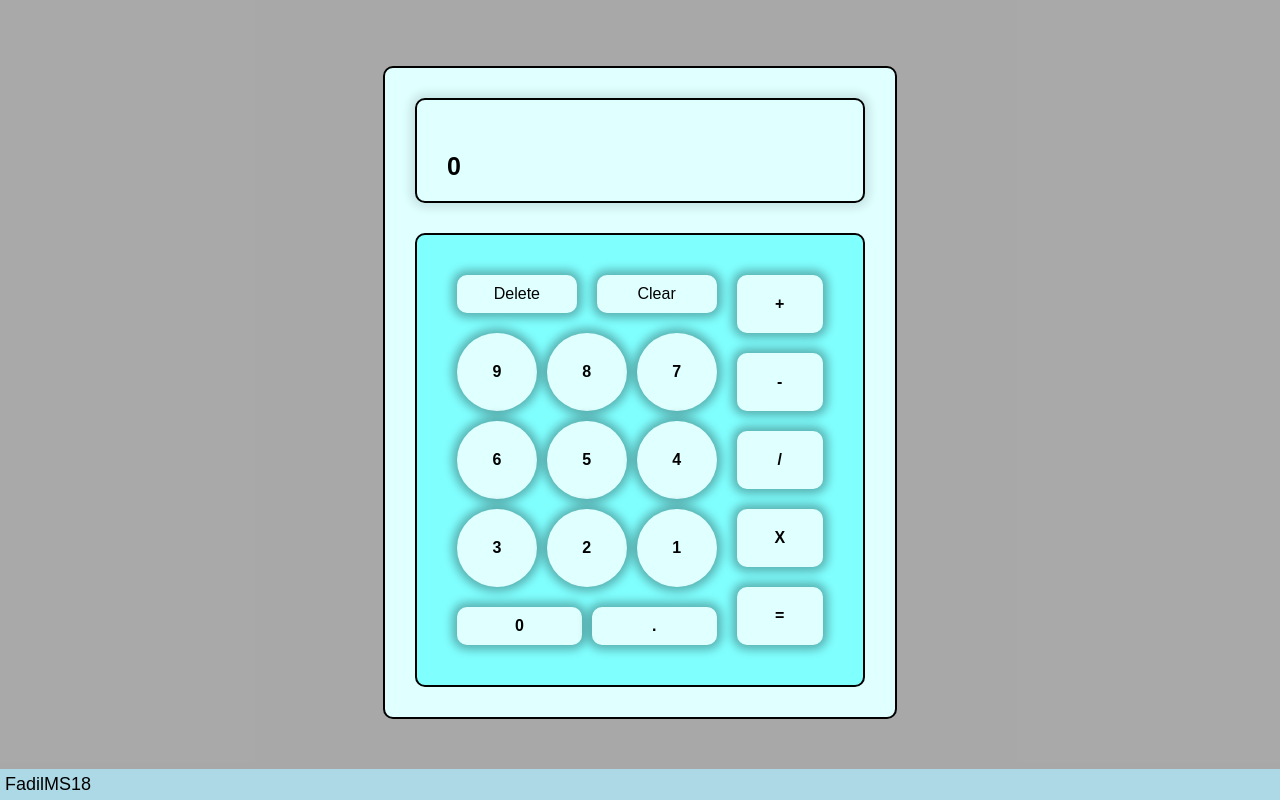
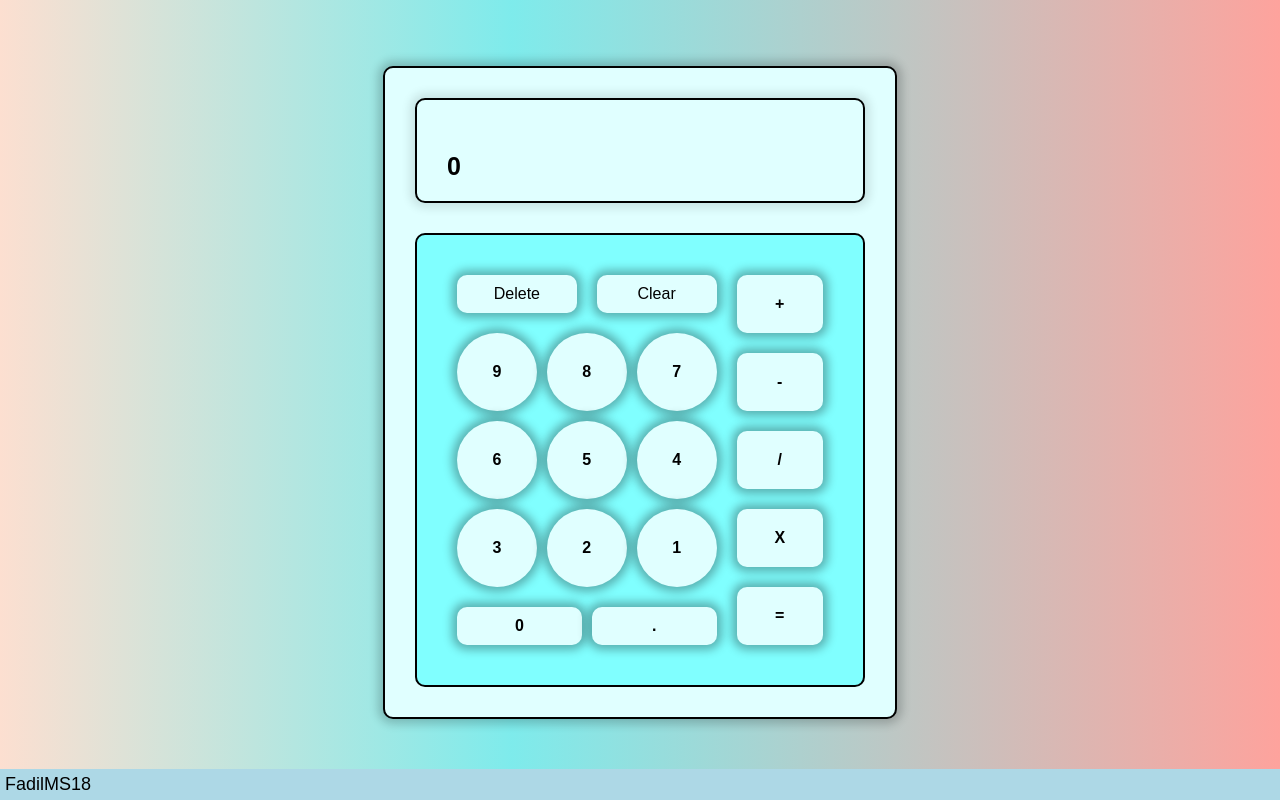
Before and after one commit to FadilMS18/Online-Calculator, a plain HTML site: page index.html in a window 1280 px wide. Drawn offline with Linux system fonts and the light colour scheme.

Commit message:
Adding BG-Color and box shadow
adding background-color that is a gradient of 3 color
and adding box shadow to the calculator container

```diff
--- a/CSS/first.css
+++ b/CSS/first.css
@@ -2,7 +2,7 @@ body{
     font-family:arial;
     padding:0;
     margin:0;
-    background-color: black;
+    background-color: hsla(20, 90%, 90%, 0.8 );
 
 }
 
@@ -23,8 +23,7 @@ footer{
     align-items: center;
     justify-content: center;
     height: 98vh;
-
-    background-color: rgba(211, 211, 211, 0.8);
+    background: linear-gradient(90deg, hsla(20, 90%, 90%, 0.8 ) , hsla(183, 100%, 50%, 0.5) 40%, rgba(255, 98, 98, 0.5) );
 
 
 }
@@ -43,6 +42,8 @@ footer{
 
 
     background-color:lightcyan;
+
+    box-shadow: 0px 0px 10px 5px rgba(0, 0, 0, 0.2);
 }
 
 .child1-container{ /* display and bottom container class */
```
